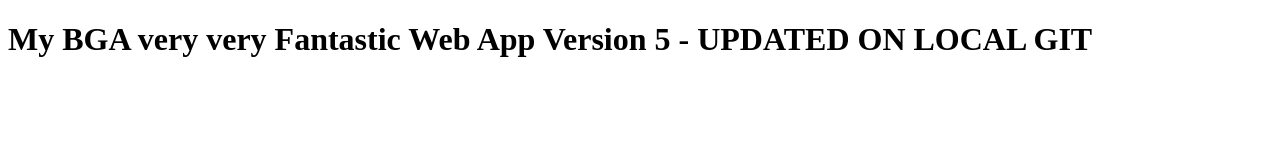
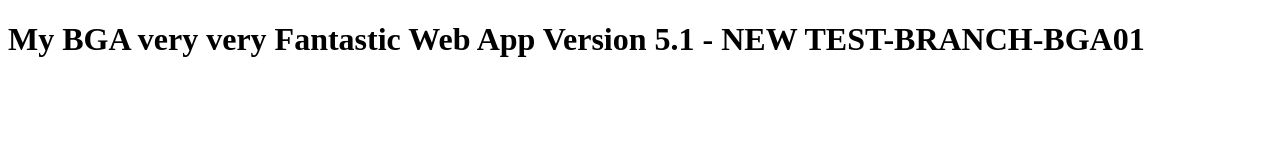
Before and after one commit to BGA-DXC/bga38-bgawebapp01, a plain HTML site: page index.htm in a window 1280 px wide. Drawn offline with Linux system fonts and the light colour scheme.

Commit message:
updated index.htm from TEST-BRANCH-BGA01

```diff
--- a/index.htm
+++ b/index.htm
@@ -6,6 +6,6 @@
         <title></title>
     </head>
     <body>
-        <H1>My BGA very very Fantastic Web App Version 5 - UPDATED ON LOCAL GIT </H1>
+        <H1>My BGA very very Fantastic Web App Version 5.1 - NEW TEST-BRANCH-BGA01 </H1>
     </body>
 </html>
```
